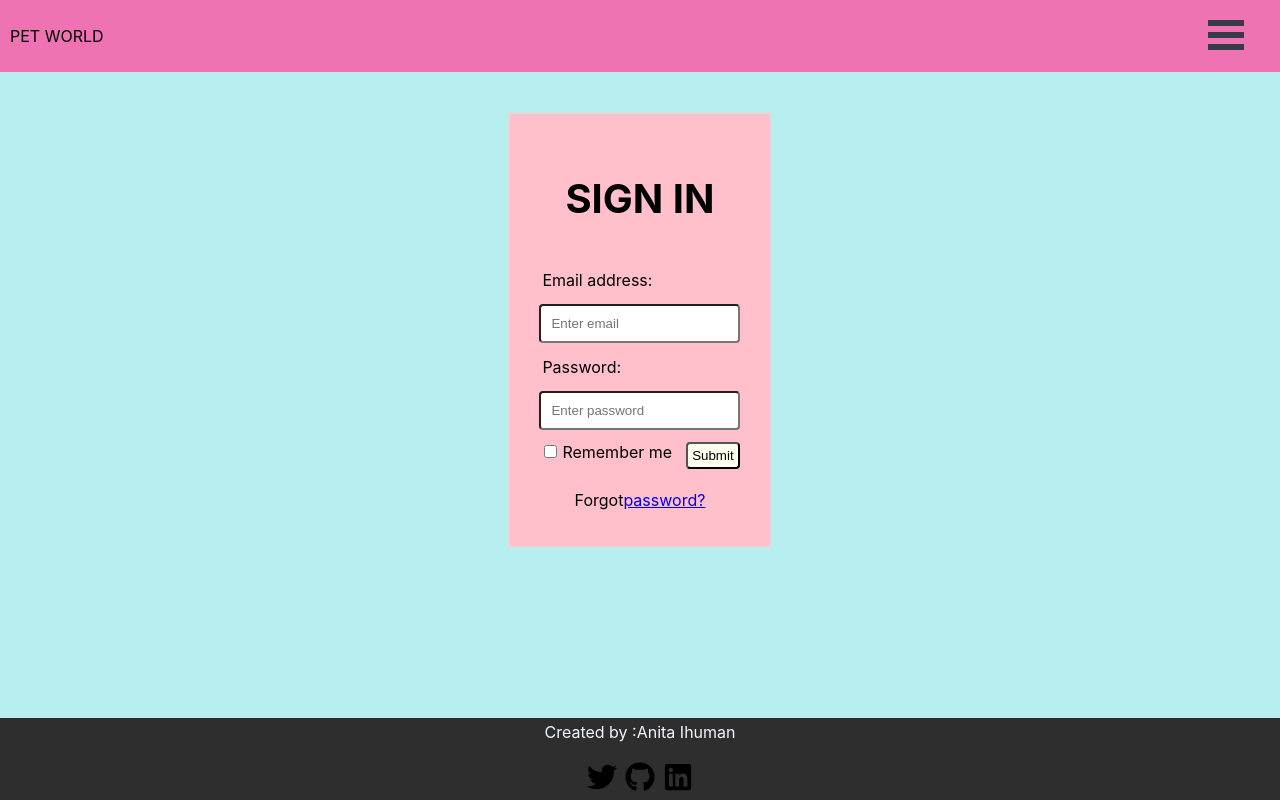
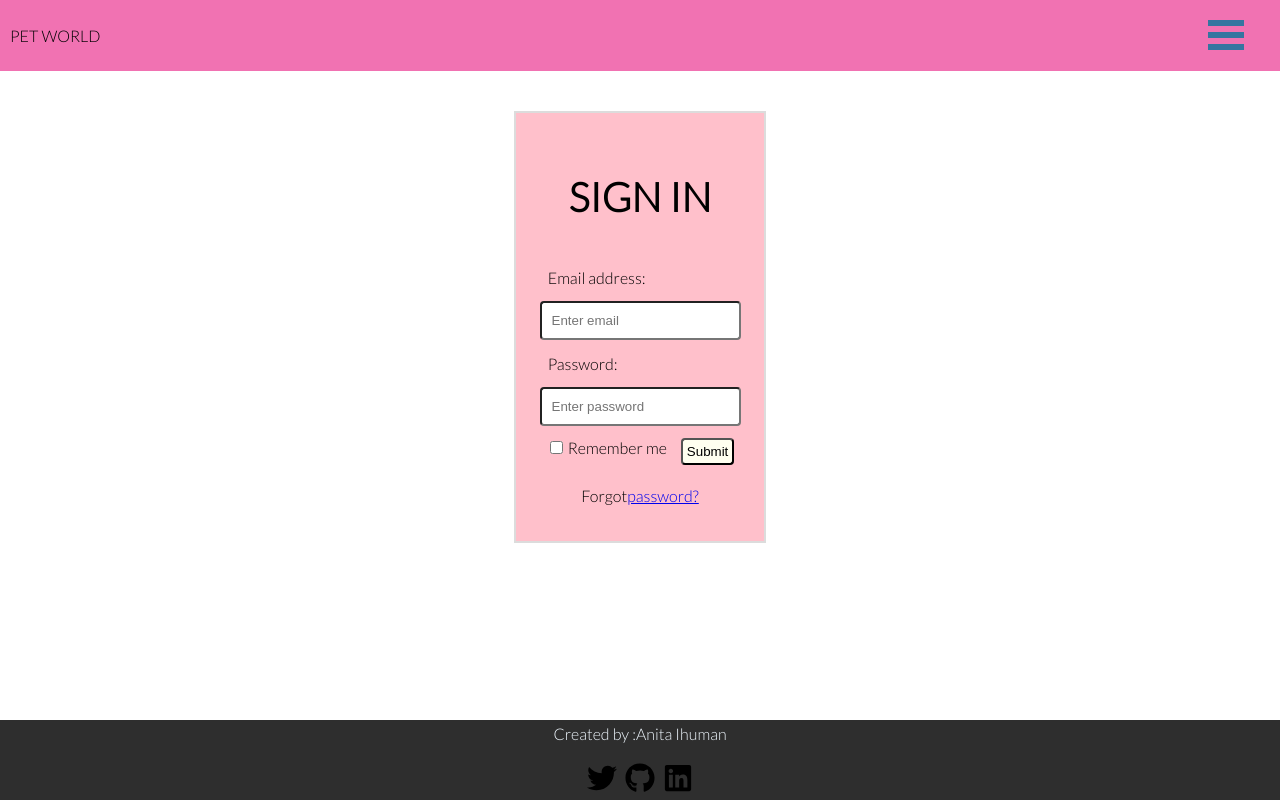
Before and after one commit to Anita-ihuman/Pet-store, a React (Create React App) app: page /login in a window 1280 px wide. Built offline with nearby package versions, Linux system fonts and the light colour scheme.

Commit message:
fix Font family

```diff
--- a/public/index.html
+++ b/public/index.html
@@ -10,6 +10,8 @@
       content="Web site created using create-react-app"
     />
     <link rel="apple-touch-icon" href="%PUBLIC_URL%/logo192.png" />
+    <link rel="preconnect" href="https://fonts.gstatic.com">
+    <link href="https://fonts.googleapis.com/css2?family=Lato:wght@300&display=swap" rel="stylesheet">
     <!--
       manifest.json provides metadata used when your web app is installed on a
       user's mobile device or desktop. See https://developers.google.com/web/fundamentals/web-app-manifest/
--- a/src/App.css
+++ b/src/App.css
@@ -1,7 +1,8 @@
 .App {
   text-align: center;
-  background-color: rgb(183, 238, 240);
+  background-color: #ffffff;
   height: 100vh;
+  font-family: 'Lato', sans-serif;
 }
 .pets-flex {
   display: flex;
@@ -47,7 +48,7 @@
 /* Color/shape of burger icon bars */
 .bm-burger-bars {
 
-  background: #373a47;
+  background: #3675a0;
 
 }
 
@@ -64,7 +65,7 @@
 
 /* General sidebar styles */
 .bm-menu {
-  background: rgb(148, 20, 105);
+  background: #2e6086;
   padding: 2.5em 1.5em 0;
   font-size: 1.15em;
 }
--- a/src/RandomText.css
+++ b/src/RandomText.css
@@ -1,3 +1,5 @@
 .test{
+  text-shadow: 3px 0px 2px rgba(37,150,206,0.49);
+    font-weight: 700;
 
 }
```
